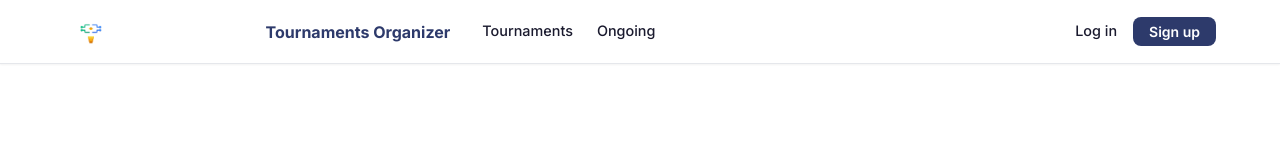
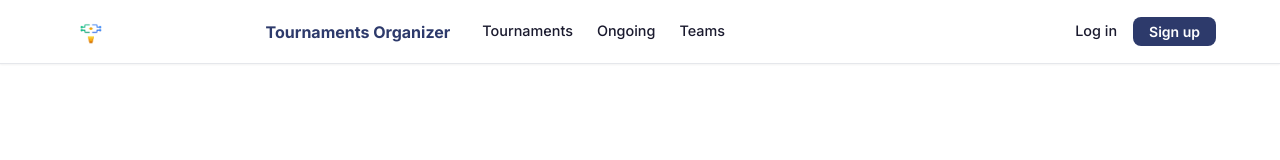
Before and after one commit to glechiksof/Optimism, a React (Vite) app in the folder frontend/: page / in a window 1280 px wide. Shown: the top 160 px of the page. Built offline with nearby package versions, Linux system fonts and the light colour scheme.

Commit message:
feat(teams): add team routes and navbar link

```diff
--- a/frontend/src/components/Navbar.tsx
+++ b/frontend/src/components/Navbar.tsx
@@ -33,6 +33,12 @@ export default function Navbar() {
             style={({ isActive }) => ({ ...styles.link, ...(isActive ? styles.linkActive : {}) })}
           >
             Ongoing
+          </NavLink>
+          <NavLink
+            to="/teams"
+            style={({ isActive }) => ({ ...styles.link, ...(isActive ? styles.linkActive : {}) })}
+          >
+            Teams
           </NavLink>
           {user && (
             <NavLink
--- a/frontend/src/routes/index.tsx
+++ b/frontend/src/routes/index.tsx
@@ -8,6 +8,7 @@ import Tournaments from '../pages/Tournaments'
 import TournamentDetail from '../pages/TournamentDetail'
 import OngoingTournaments from '../pages/OngoingTournaments'
 import CreateTournament from '../pages/CreateTournament'
+import Teams from '../pages/Teams'
 import Team from '../pages/Team'
 import CreateTeam from '../pages/CreateTeam'
 import Account from '../pages/Account'
@@ -27,6 +28,7 @@ export default function AppRoutes() {
         <Route path="/" element={<Home />} />
         <Route path="/tournaments" element={<Tournaments />} />
         <Route path="/tournaments/:id" element={<TournamentDetail />} />
+        <Route path="/teams" element={<Teams />} />
         <Route path="/teams/:id" element={<Team />} />
 
         {/* Protected routes */}
```
